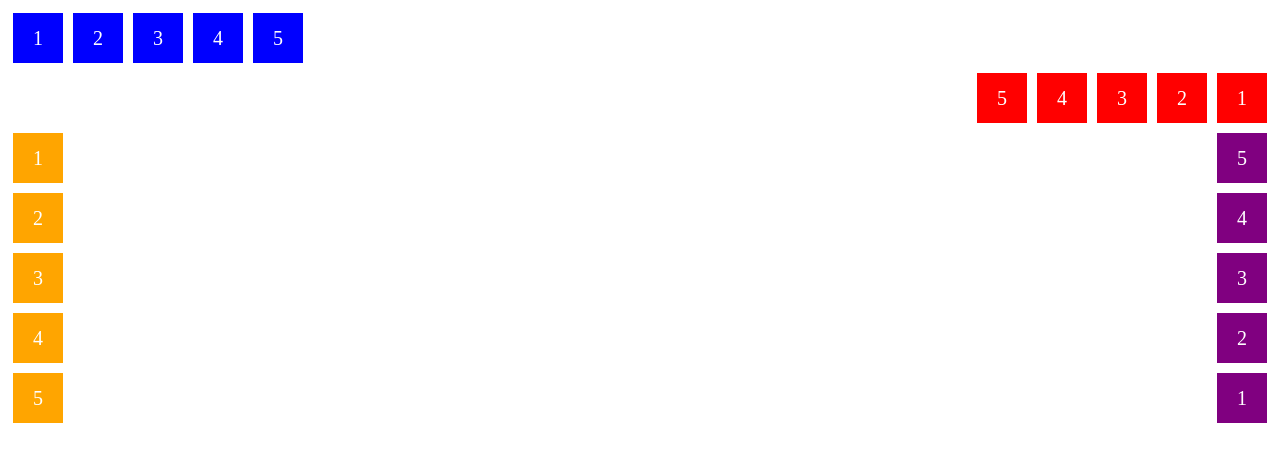
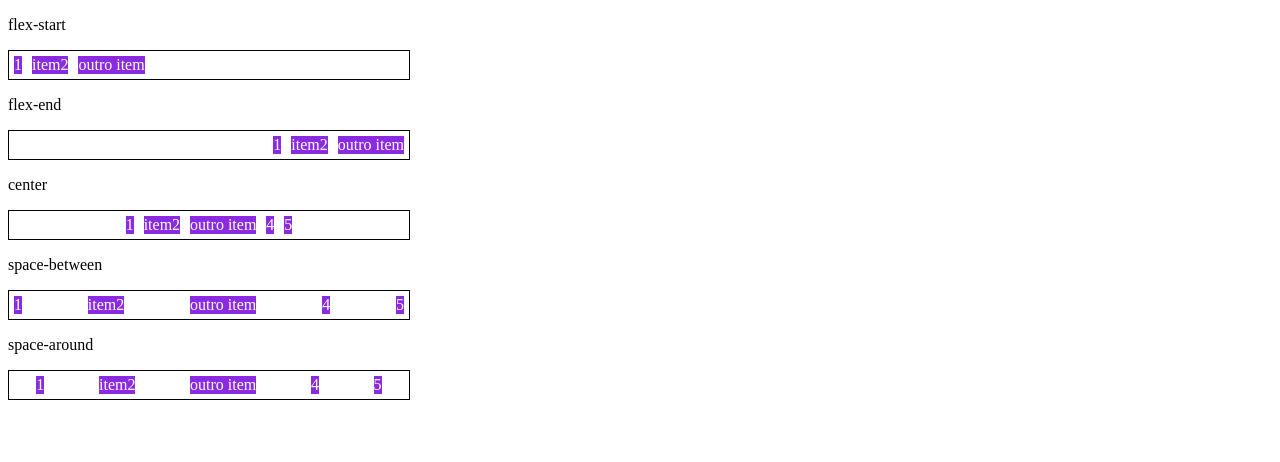
Before and after one commit to charlesock1/portifolio-html5, a plain HTML site: page display-flex.html in a window 1280 px wide. Drawn offline with Linux system fonts and the light colour scheme.

Commit message:
Flex-justify-content

```diff
--- a/display-flex.html
+++ b/display-flex.html
@@ -4,89 +4,85 @@
     <meta charset="UTF-8">
     <meta http-equiv="X-UA-Compatible" content="IE=edge">
     <meta name="viewport" content="width=device-width, initial-scale=1.0">
-    <title>Flex direction</title>
-
+    <title>Fundamentos - justify-content</title>
 <style>
-        .flex-container{
+    .container{
+        max-width: 400px;
+        border: 1px solid black;
         margin: 0;
-            padding: 0;
         display: flex;
-            list-style: none;
+        margin-bottom: 10px;
     }
 
-        .flex-item{
-            background: blue;
-            height: 50px;
-            width: 50px;
-            line-height: 50px;
-            font-size: 20px;
+    .item{
+        background-color: blueviolet;
+        margin: 5px;
+        text-align: center;
         color: white;
-            text-align: center;
-            margin: 5px;
     }
 
-        .row{
-            flex-direction: row;
+    .flex-start{
+        justify-content: flex-start;
     }
 
-        .row-reverse{
-            flex-direction: row-reverse;
+    .flex-end{
+        justify-content: flex-end;
     }
 
-        .row-reverse li{
-            background-color: red;
+    .center{
+        justify-content: center;
     }
 
-        .column{
-            float: left;
-            flex-direction: column;
+    .space-between{
+        justify-content: space-between;
     }
 
-        .column li{
-            background: orange;
-        }
-
-        .column-reverse{
-            float: right;
-            flex-direction: column-reverse;
-        }
-
-        .column-reverse li{
-            background: purple;
+    .space-around{
+        justify-content: space-around;
     }
 </style>
 </head>
 <body>
-    <ul class="flex-container row">
-        <li class="flex-item">1</li>
-        <li class="flex-item">2</li>
-        <li class="flex-item">3</li>
-        <li class="flex-item">4</li>
-        <li class="flex-item">5</li>
-    </ul>
+    <p>flex-start</p>
+    <section class="container flex-start">
+        <div class="item">1</div>
+        <div class="item">item2</div>
+        <div class="item">outro item</div>
+    </section>
 
-    <ul class="flex-container row-reverse">
-        <li class="flex-item">1</li>
-        <li class="flex-item">2</li>
-        <li class="flex-item">3</li>
-        <li class="flex-item">4</li>
-        <li class="flex-item">5</li>
-    </ul>
+    <p>flex-end</p>
+    <section class="container flex-end">
+        <div class="item">1</div>
+        <div class="item">item2</div>
+        <div class="item">outro item</div>
+    </section>
 
-    <ul class="flex-container column">
-        <li class="flex-item">1</li>
-        <li class="flex-item">2</li>
-        <li class="flex-item">3</li>
-        <li class="flex-item">4</li>
-        <li class="flex-item">5</li>
-    </ul>
+    <p>center</p>
+    <section class="container center">
+        <div class="item">1</div>
+        <div class="item">item2</div>
+        <div class="item">outro item</div>
+        <div class="item">4</div>
+        <div class="item">5</div>
+    </section>
 
-    <ul class="flex-container column-reverse">
-        <li class="flex-item">1</li>
-        <li class="flex-item">2</li>
-        <li class="flex-item">3</li>
-        <li class="flex-item">4</li>
-        <li class="flex-item">5</li>
-    </ul>
+    <p>space-between</p>
+    <section class="container space-between">
+        <div class="item">1</div>
+        <div class="item">item2</div>
+        <div class="item">outro item</div>
+        <div class="item">4</div>
+        <div class="item">5</div>
+    </section>
+
+    <p>space-around</p>
+    <section class="container space-around">
+        <div class="item">1</div>
+        <div class="item">item2</div>
+        <div class="item">outro item</div>
+        <div class="item">4</div>
+        <div class="item">5</div>
+    </section>
+
 </body>
 </html>
```
Lines whose indentation alone changed are shown as unchanged.
